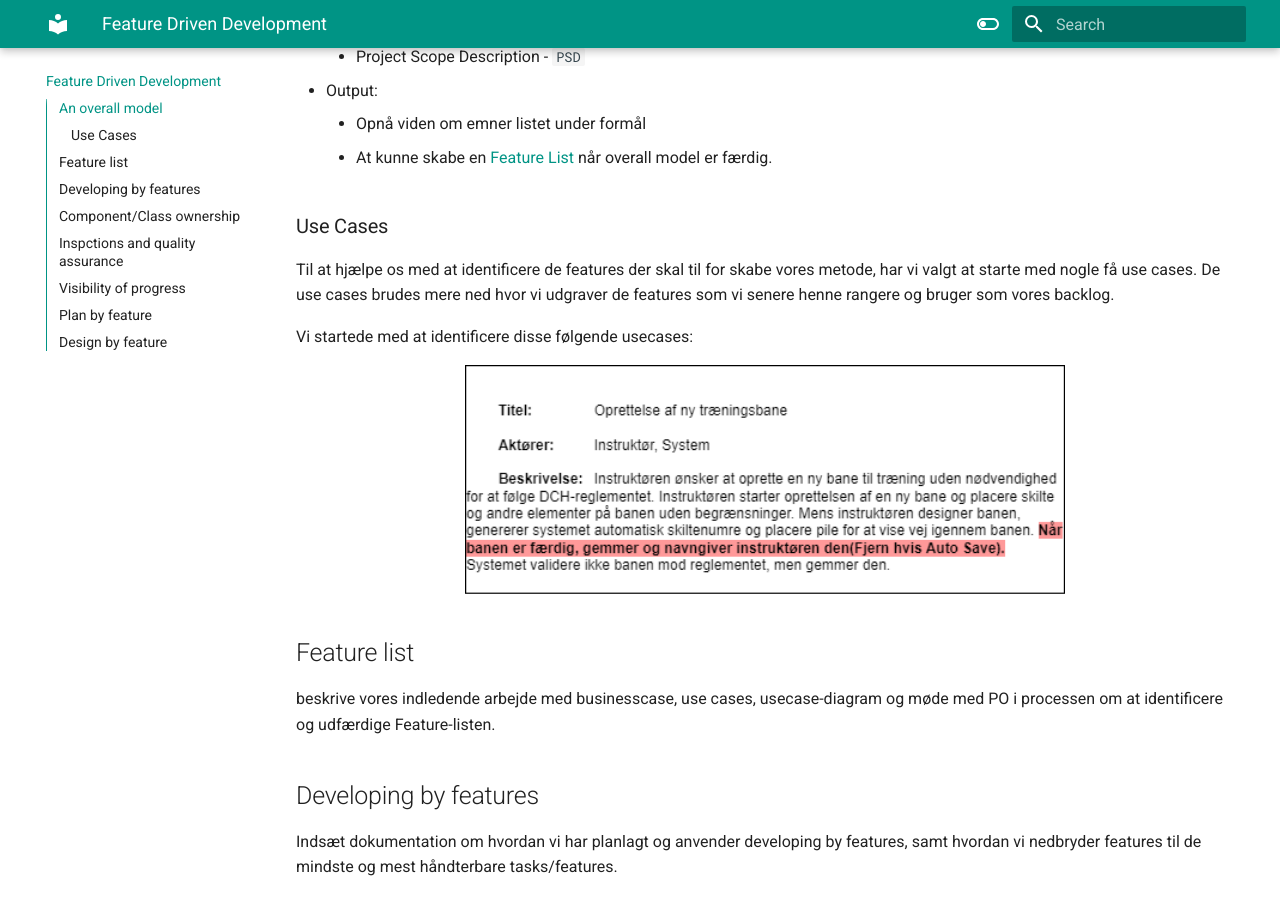
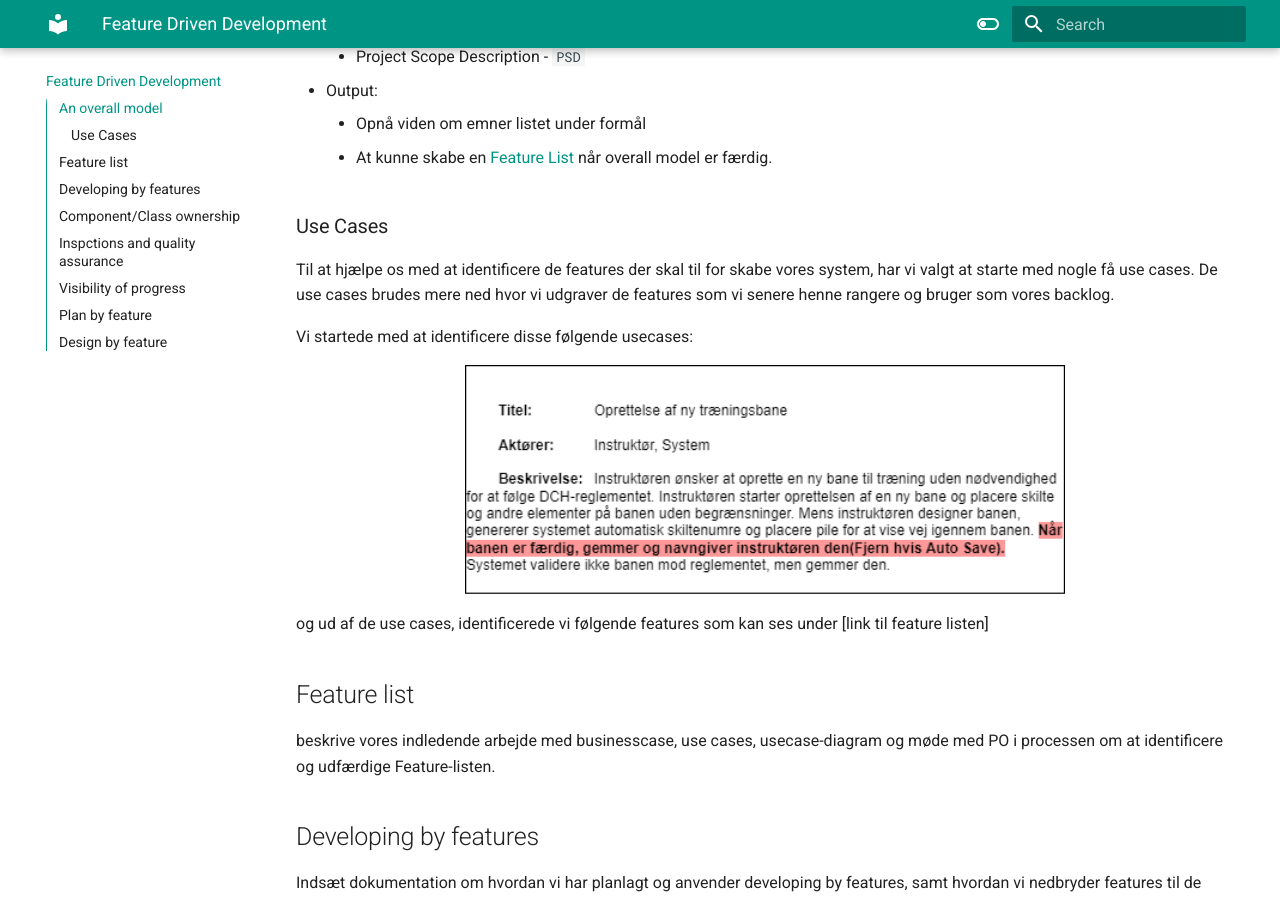
Before and after one commit to DMOoF23-Team2/3.Semester-Exam-Docs, an MkDocs documentation site: the page built from docs/featureDrivenDevelopment.md, in a window 1280 px wide and 900 px high, scrolled down 831 px. Built offline with MkDocs 1.6.1 and Material for MkDocs 9.7.7, drawn with Linux system fonts in a browser that asks for light colours.

Commit message:
en linie mere

```diff
--- a/docs/featureDrivenDevelopment.md
+++ b/docs/featureDrivenDevelopment.md
@@ -24,13 +24,15 @@ An overall model - som teknik:
     * At kunne skabe en [Feature List](featureDrivenDevelopment.md#feature-list) når overall model er færdig.
 
 ### Use Cases
-Til at hjælpe os med at identificere de features der skal til for skabe vores metode, har vi valgt at starte med nogle få use cases. De use cases brudes mere ned hvor vi udgraver de features som vi senere henne rangere og bruger som vores backlog.
+Til at hjælpe os med at identificere de features der skal til for skabe vores system, har vi valgt at starte med nogle få use cases. De use cases brudes mere ned hvor vi udgraver de features som vi senere henne rangere og bruger som vores backlog.
 
 Vi startede med at identificere disse følgende usecases:
 
 <figure markdown="span">
   ![Use Case: Oprettelse af træningsbane](images/UseCaseOprettelseAfTræningsbane.png){ width="600" }
 </figure>
+
+og ud af de use cases, identificerede vi følgende features som kan ses under [link til feature listen]
 
 ## Feature list {#feature-list}
 beskrive vores indledende arbejde med businesscase, use cases, usecase-diagram og møde med PO i processen om at identificere og udfærdige Feature-listen.
```
